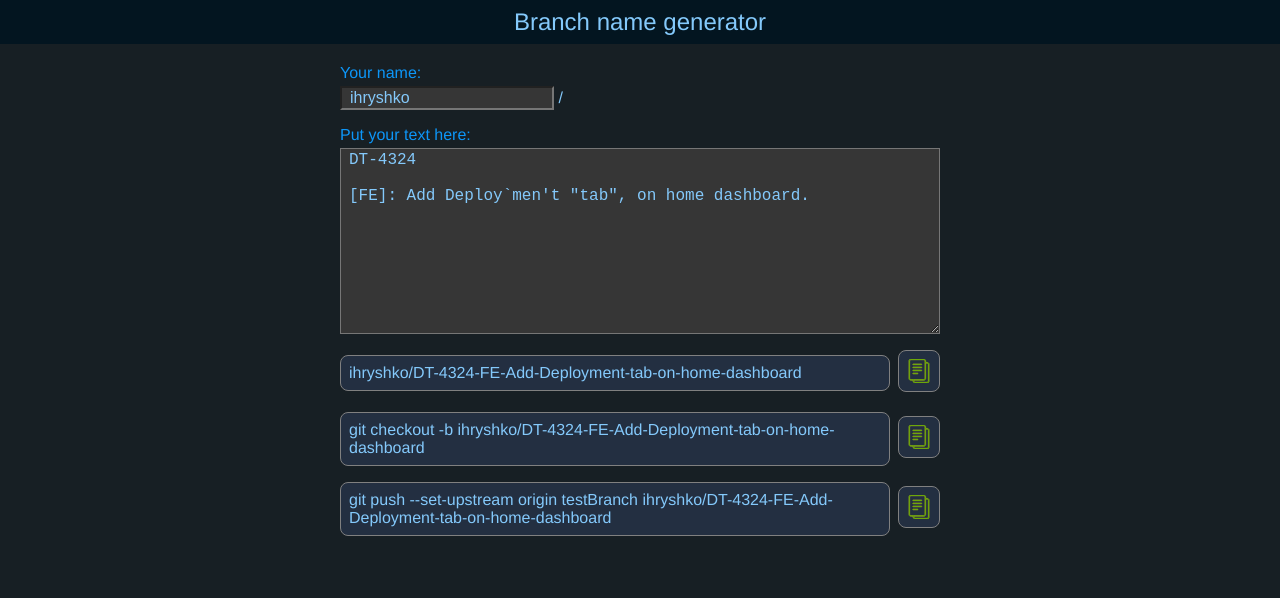
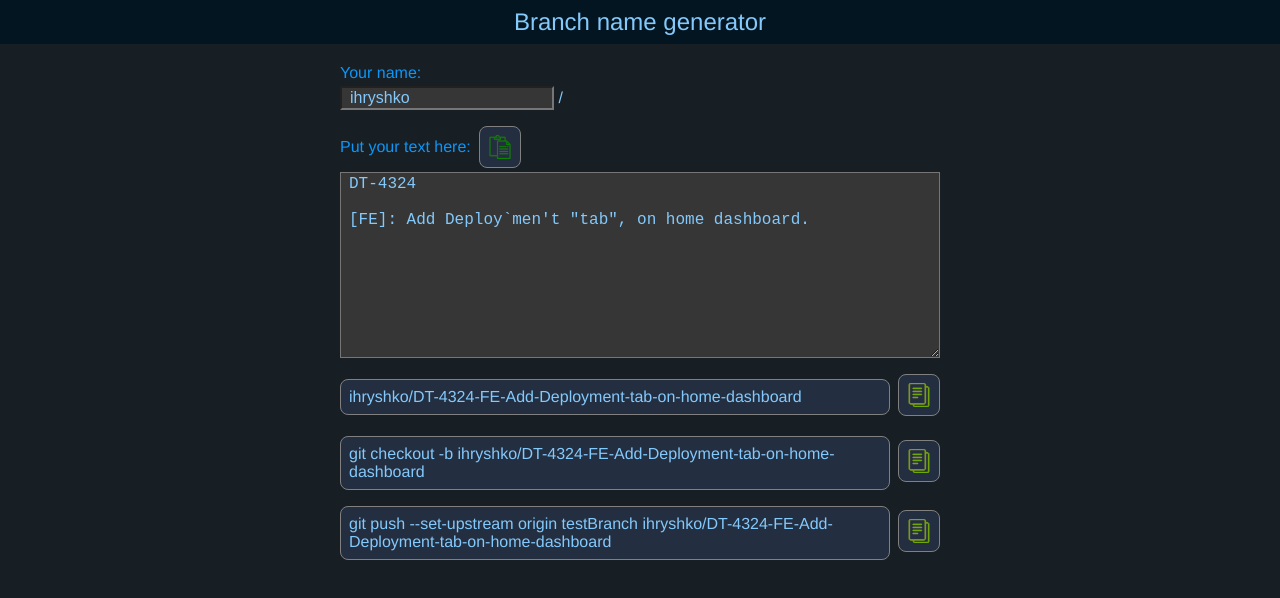
Before and after one commit to ivan-hryshko/branch-name-generator, a Vue app: page / in a window 1280 px wide. Shown: the top 598 px of the page. Built offline with nearby package versions, Linux system fonts and the light colour scheme.

Commit message:
added paste icon

```diff
--- a/src/App.scss
+++ b/src/App.scss
@@ -1,3 +1,4 @@
+
 #app {
   font-family: Avenir, Helvetica, Arial, sans-serif;
   -webkit-font-smoothing: antialiased;
@@ -41,6 +42,11 @@ body {
   align-items: flex-start;
 }
 
+.input__title-header {
+  display: flex;
+  align-items: center;
+}
+
 .input__title {
   text-align: start;
   margin-bottom: 4px;
@@ -79,3 +85,46 @@ textarea{
   margin: auto;
   align-items: flex-end;
 }
+
+.input__paste{
+  width: 24px;
+  border: 1px solid gray;
+  border-radius: 8px;
+  padding: 8px;
+  margin-left: 8px;
+  cursor: pointer;
+  background-color: rgb(35, 47, 65);
+
+
+  g {
+    fill: blue;
+
+    path {
+      fill: green;
+      stroke: yellow;
+    }
+  }
+}
+
+.input__paste path {
+  fill: #84C9FB;
+}
+
+.input__paste:hover {
+  background-color: rgb(32, 76, 142);
+  g {
+  }
+}
+
+.input__paste:hover path {
+  fill: white;
+}
+
+.input__paste-div {
+  width: 24px;
+  border: 1px solid black;
+  border-radius: 8px;
+  padding: 8px;
+  background-image: url(@/assets/copy.svg);
+
+}
--- a/src/App.vue
+++ b/src/App.vue
@@ -16,8 +16,13 @@
           >
           /
         </div>
-        <div class="input__title">
-          Put your text here:
+        <div class="input__title-header">
+          <div class="input__title">
+            Put your text here:
+          </div>
+          <ImagePaste
+            @click="pasteText"
+          />
         </div>
         <textarea
           v-model="inputText"
@@ -44,11 +49,13 @@
 
 import { ref, computed, crea } from 'vue'
 import BlockResult from '@/components/block-result'
+import ImagePaste from '@/assets/image-paste.vue'
 
 export default {
   name: 'App',
   components: {
     BlockResult,
+    ImagePaste,
   },
   setup() {
     const inputName = ref('ihryshko')
@@ -99,12 +106,26 @@ export default {
       return `git push --set-upstream origin testBranch ${result.value}`
     })
 
+    function pasteText() {
+      navigator.clipboard.readText()
+        .then(text => {
+          console.log(text)
+          inputText.value = text
+          // `text` содержит текст, прочитанный из буфера обмена
+        })
+        .catch(err => {
+          // возможно, пользователь не дал разрешение на чтение данных из буфера обмена
+          console.log('Something went wrong', err)
+        })
+    }
+
     return {
       inputName,
       inputText,
       result,
       createNewBranch,
       gitPush,
+      pasteText,
     }
   },
 }
@@ -112,4 +133,6 @@ export default {
 
 <style lang="scss">
 @import url(App.scss);
+@import url(@/assets/scss/styles.scss);
+
 </style>
--- a/src/assets/image-copy.vue
+++ b/src/assets/image-copy.vue
@@ -1,9 +1,8 @@
 <template>
-
   <div>
     <svg
+      id="Layer_1"
       class="result__copy"
-      id="Layer_1"
       version="1.1"
       xmlns="http://www.w3.org/2000/svg"
       xmlns:xlink="http://www.w3.org/1999/xlink"
--- /dev/null
+++ b/src/assets/image-paste.vue
@@ -0,0 +1,59 @@
+<template>
+  <div>
+    <svg
+      id="Layer_1"
+      class="input__paste"
+      version="1.1"
+      xmlns="http://www.w3.org/2000/svg"
+      xmlns:xlink="http://www.w3.org/1999/xlink"
+      x="0px"
+      y="0px"
+      viewBox="0 0 502 502"
+      style="enable-background:new 0 0 502 502;"
+      xml:space="preserve"
+    >
+      <g>
+        <g>
+          <g>
+            <path
+              d="M467.35,190.176l-70.468-70.468c-1.876-1.875-4.419-2.929-7.071-2.929h-23.089V49c0-5.523-4.478-10-10-10h-115v-2.41
+            c0-20.176-16.414-36.59-36.59-36.59h-11.819c-20.176,0-36.591,16.415-36.591,36.59V39h-115c-5.522,0-10,4.477-10,10v386
+            c0,5.523,4.478,10,10,10h146.386v47c0,5.523,4.478,10,10,10h262.171c5.522,0,10-4.477,10-10V197.247
+            C470.279,194.595,469.225,192.051,467.35,190.176z M399.811,150.921l36.326,36.326h-36.326V150.921z M144.721,59h47
+            c5.522,0,10-4.477,10-10s-4.478-10-10-10h-15v-2.41c0-9.148,7.442-16.59,16.591-16.59h11.819c9.147,0,16.59,7.442,16.59,16.59V49
+            c0,5.523,4.478,10,10,10h22v20h-109V59z M198.107,116.779c-5.522,0-10,4.477-10,10V425H51.721V59h73v30c0,5.523,4.478,10,10,10
+            h129c5.522,0,10-4.477,10-10V59h73v57.779H198.107z M450.278,482H208.107V136.779H379.81v60.468c0,5.523,4.478,10,10,10h60.468
+            V482z"
+            />
+            <path
+              d="M243.949,253.468h125.402c5.522,0,10-4.477,10-10c0-5.523-4.478-10-10-10H243.949c-5.522,0-10,4.477-10,10
+            C233.949,248.991,238.427,253.468,243.949,253.468z"
+            />
+            <path
+              d="M414.437,283.478H243.949c-5.522,0-10,4.477-10,10s4.478,10,10,10h170.487c5.522,0,10-4.477,10-10
+            S419.959,283.478,414.437,283.478z"
+            />
+            <path
+              d="M414.437,333.487H243.949c-5.522,0-10,4.477-10,10s4.478,10,10,10h170.487c5.522,0,10-4.477,10-10
+            S419.959,333.487,414.437,333.487z"
+            />
+            <path
+              d="M414.437,383.497H243.949c-5.522,0-10,4.477-10,10s4.478,10,10,10h170.487c5.522,0,10-4.477,10-10
+            S419.959,383.497,414.437,383.497z"
+            />
+            <path
+              d="M397.767,253.468h16.67c5.522,0,10-4.477,10-10c0-5.523-4.478-10-10-10h-16.67c-5.522,0-10,4.477-10,10
+            C387.767,248.991,392.245,253.468,397.767,253.468z"
+            />
+          </g>
+        </g>
+      </g>
+    </svg>
+  </div>
+</template>
+
+<script>
+export default {
+  name: 'ImagePaste',
+}
+</script>
--- /dev/null
+++ b/src/assets/scss/styles.scss
@@ -0,0 +1,4 @@
+@import './vars.scss';
+
+.container {
+}
--- /dev/null
+++ b/src/assets/scss/vars.scss
@@ -0,0 +1,86 @@
+$default-font: 'Source Sans Pro', sans-serif;
+
+$white: #FFFFFF;
+
+$black: #222528;
+$transparent-black: #22252863;
+$black-hover: #3e4449;
+
+$danger-color: #cc3d39;
+$red: #CC3D39;
+$red-hover: #e25b58;
+$red-67: #F06543;
+
+$grey-hover: #efefef;
+
+$grey-44: #2c2c2c;
+$grey-55: #313437;
+$grey-60: #34383C;
+$grey-93: #E4E8EE;
+$grey-98: #F7F8FA;
+$grey-180: #b4b4b4;
+$grey-200: #c3c8c8;
+$grey-231: #FDF7E7;
+$grey-234: #e8e8ea;
+$grey-242: #f2f2f2;
+$grey-244: #F3F3F4;
+$grey-247: #F7F7F7;
+$grey-229: #e5e5e5;
+$grey234: #eaeaea;
+$grey-239: #efefef;
+
+$light-blue: #63cdfd;
+$light-blue-179: #91A0B3;
+$blue-187: #17BEBB;
+$blue-205: #718BCD;
+$blue-213: #008DD5;
+$blue-255: #A3D5FF;
+
+$pink: #E299E3;
+
+$brown-25: #41393E;
+$yellow-87: #FFC857;
+
+$light-green: #C6D8AF;
+$green-1: #219653;
+$green-2: #27AE60;
+$green-99: #136F63;
+$green-164: #7FC6A4;
+
+$t-font-size-10: 10px;
+$t-font-size-12: 12px;
+$t-font-size-14: 14px;
+$t-font-size-16: 16px;
+$t-font-size-18: 18px;
+$t-font-size-24: 24px;
+$t-font-size-26: 26px;
+$t-font-size-32: 32px;
+$t-font-size-64: 64px;
+$t-font-size-304: 304px;
+
+$t-line-height-12: 12px;
+$t-line-height-14: 14px;
+$t-line-height-16: 16px;
+$t-line-height-19: 19.6px;
+$t-line-height-22: 22px;
+$t-line-height-23: 23px;
+$t-line-height-26: 26px;
+$t-line-height-32: 32px;
+$t-line-height-80: 80px;
+$t-line-height-382: 382px;
+
+$t-font-weight-normal: 400;
+$t-font-weight-medium: 600;
+$t-font-weight-bold: 700;
+
+$easeInOutCubic: cubic-bezier(0.6, 0, 0.41, 1);
+
+$left-sidebar-width: 220px;
+$right-sidebar-width: 250px;
+
+$header-logo-width: 50px;
+$header-height: 46px;
+
+$loaderBackground: rgba(0, 0, 0, 0.03);
+
+$base-blur: 4px;
--- a/src/components/block-result/block-result.scss
+++ b/src/components/block-result/block-result.scss
@@ -1,3 +1,5 @@
+@use "src/assets/scss/vars";
+
 .result__title {
   margin-bottom: 20px;
   align-self: center;
```
